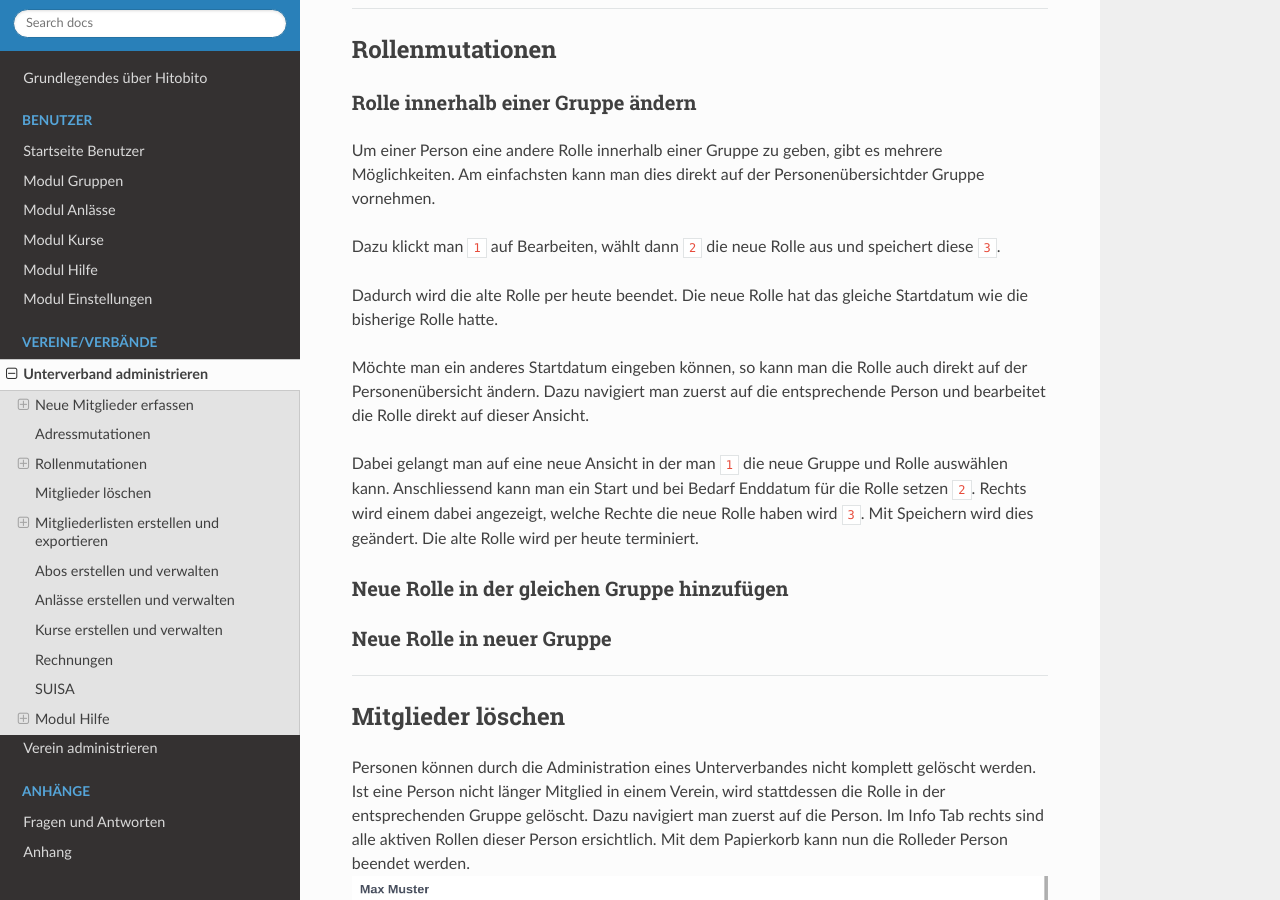
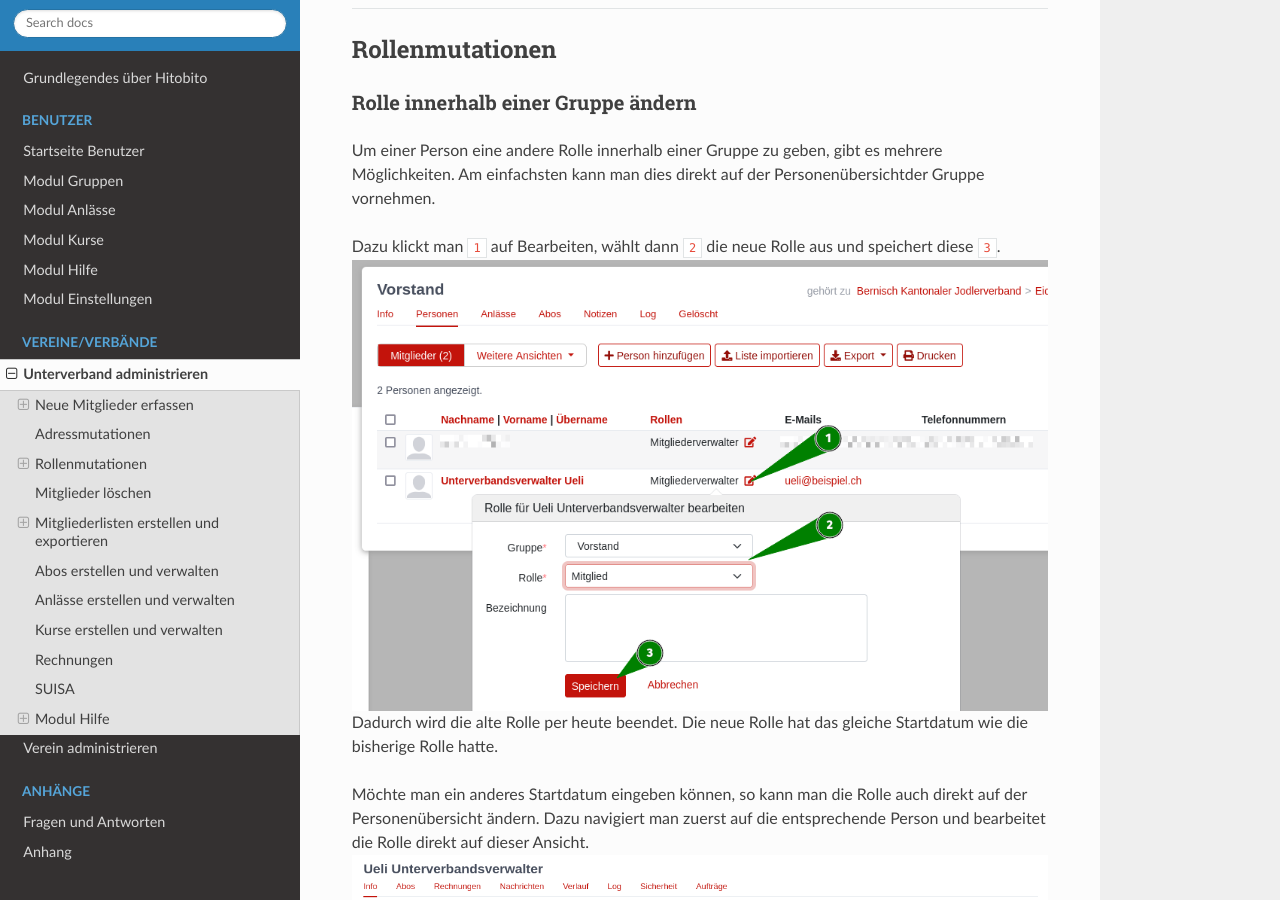
Before and after one commit to hitobito/user_documentation_ejv, a Sphinx documentation site: the page built from docs/verband.md, in a window 1280 px wide and 900 px high, scrolled down 4957 px. Built offline with Sphinx 7.4.7 and the Read the Docs theme 3.1.0, drawn with Linux system fonts in a browser that asks for light colours.

Commit message:
Update verband.md

```diff
--- a/docs/verband.md
+++ b/docs/verband.md
@@ -78,15 +78,16 @@
 Am einfachsten kann man dies direkt auf der Personenübersichtder Gruppe vornehmen.
 
 Dazu klickt man `1` auf Bearbeiten, wählt dann `2` die neue Rolle aus und speichert diese `3`.
-
+![image](images/roles1.png)
 Dadurch wird die alte Rolle per heute beendet. Die neue Rolle hat das gleiche Startdatum wie die bisherige Rolle hatte.
 
 Möchte man ein anderes Startdatum eingeben können, so kann man die Rolle auch direkt auf der Personenübersicht ändern.
 Dazu navigiert man zuerst auf die entsprechende Person und bearbeitet die Rolle direkt auf dieser Ansicht.
-
+![image](images/roles2.png)
 Dabei gelangt man auf eine neue Ansicht in der man `1` die neue Gruppe und Rolle auswählen kann. Anschliessend kann man ein Start und bei Bedarf Enddatum für die Rolle setzen `2`.
 Rechts wird einem dabei angezeigt, welche Rechte die neue Rolle haben wird `3`.
 Mit Speichern wird dies geändert. Die alte Rolle wird per heute terminiert.
+![image](images/roles3.png)
 
 ### Neue Rolle in der gleichen Gruppe hinzufügen
 
```
